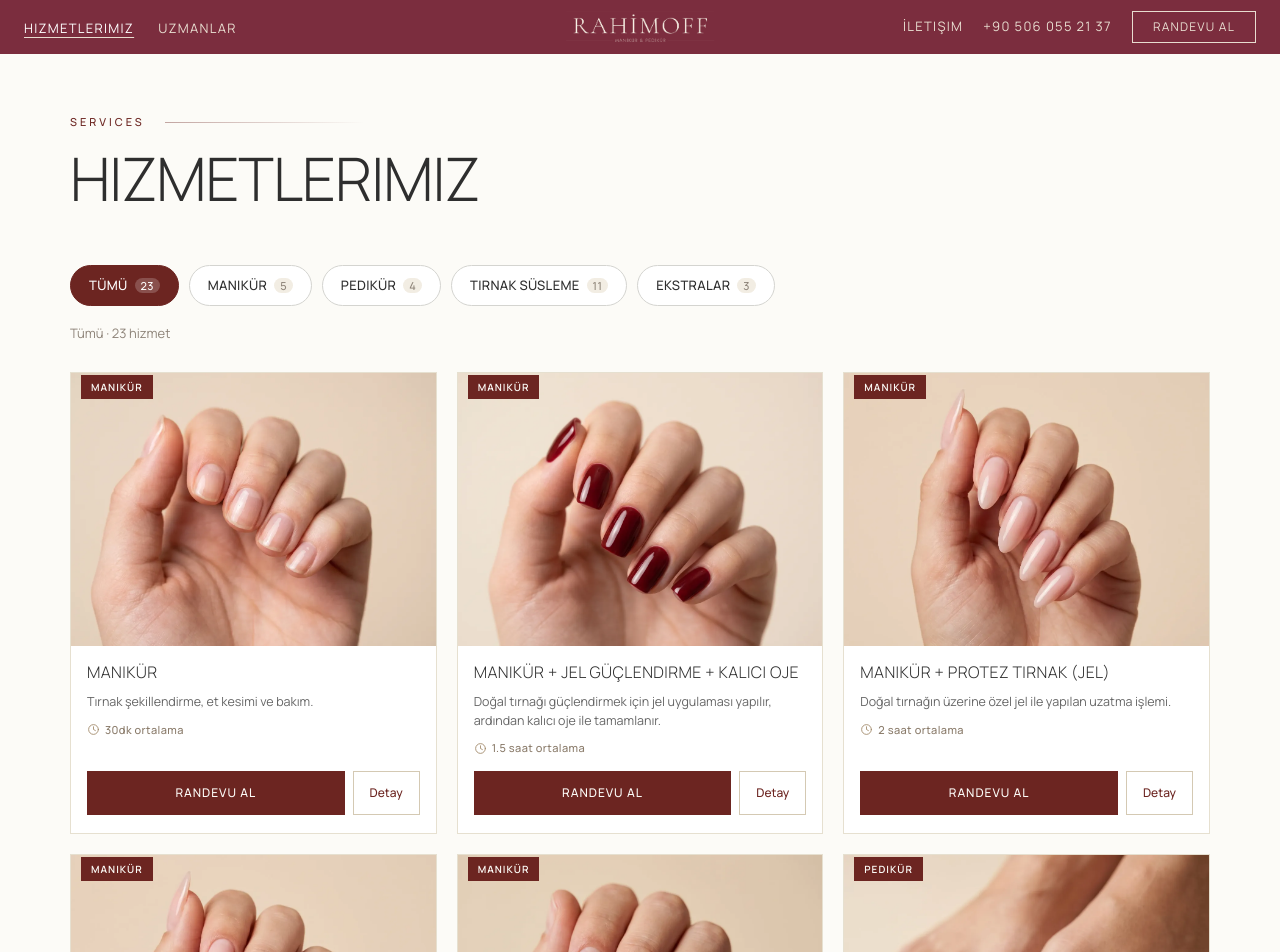
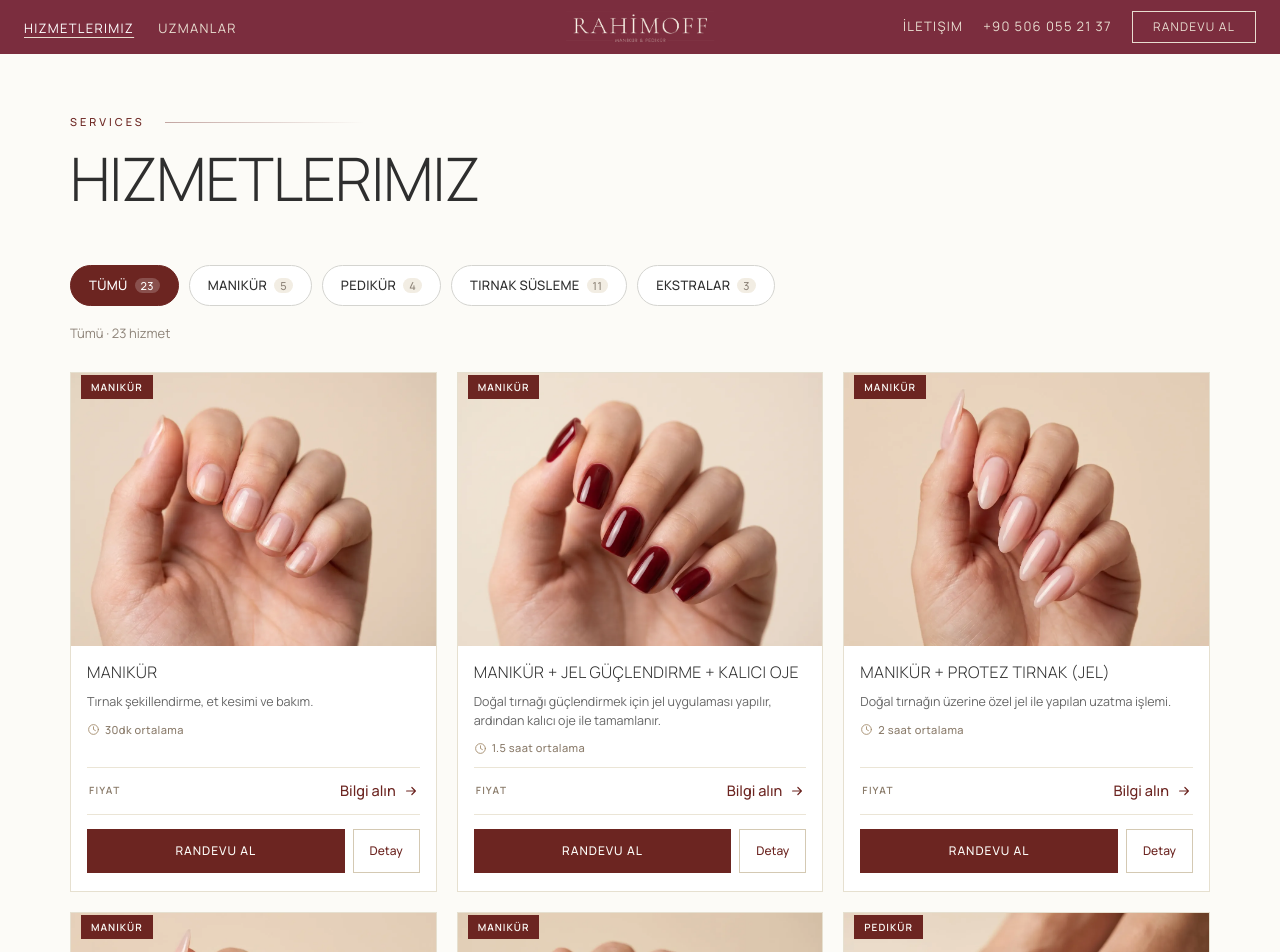
Before and after one commit to ruslanrahimov/rahimoff-nail-studio-react-app, a React (Vite) app: page /services in a window 1280 px wide. Shown: the top 952 px of the page. Built offline with nearby package versions, Linux system fonts and the light colour scheme.

Commit message:
add price inquiry link to service cards and detail panel, opens WhatsApp chat with prefilled message

```diff
--- a/src/components/ServiceCard/ServiceCard.css
+++ b/src/components/ServiceCard/ServiceCard.css
@@ -58,6 +58,60 @@
   padding-top: 4px;
 }
 
+.service-card-price-row {
+  margin-top: auto;
+  display: flex;
+  align-items: center;
+  justify-content: space-between;
+  gap: 12px;
+  min-height: 48px;
+  padding: 0 2px;
+  border-top: 1px solid #ebe5d6;
+  border-bottom: 1px solid #ebe5d6;
+  text-decoration: none;
+  font-family: "Manrope", sans-serif;
+}
+
+.service-card-price-label {
+  font-size: 10px;
+  font-weight: 600;
+  letter-spacing: 0.14em;
+  text-transform: uppercase;
+  color: #8a7b6a;
+}
+
+.service-card-price-cta {
+  display: inline-flex;
+  align-items: center;
+  gap: 8px;
+  font-size: 14.5px;
+  font-weight: 500;
+  color: #6c2521;
+}
+
+.service-card-price-cta svg {
+  transition: transform 0.25s ease;
+}
+
+.service-card-price-row:hover .service-card-price-cta svg,
+.service-card-price-row:focus-visible .service-card-price-cta svg {
+  transform: translateX(4px);
+}
+
+.service-card-price-row + .service-card-buttons {
+  margin-top: 0;
+}
+
+@media (max-width: 640px) {
+  .service-card-price-row {
+    min-height: 54px;
+  }
+
+  .service-card-price-cta {
+    font-size: 16px;
+  }
+}
+
 .service-card-book-btn {
   flex: 1;
   display: flex;
@@ -102,7 +156,8 @@
 @media (prefers-reduced-motion: reduce) {
   .service-card,
   .service-card-book-btn,
-  .service-card-detail-btn {
+  .service-card-detail-btn,
+  .service-card-price-cta svg {
     transition: none;
   }
 }
--- a/src/components/ServiceCard/ServiceCard.jsx
+++ b/src/components/ServiceCard/ServiceCard.jsx
@@ -3,7 +3,7 @@ import "./ServiceCard.css";
 
 const FONT = { fontFamily: "Manrope, sans-serif" };
 
-const ServiceCard = ({ service, categoryLabel, categoryImage, getBookHref, onOpenDetail }) => {
+const ServiceCard = ({ service, categoryLabel, categoryImage, getBookHref, getPriceHref, onOpenDetail }) => {
 	const { name, description, duration, details, photo } = service;
 	const hasDetails = Boolean(details);
 	const photoSrc = photo || categoryImage;
@@ -43,6 +43,21 @@ const ServiceCard = ({ service, categoryLabel, categoryImage, getBookHref, onOpe
 					</div>
 				)}
 
+				<a
+					href={getPriceHref(service)}
+					target="_blank"
+					rel="noopener noreferrer"
+					className="service-card-price-row"
+				>
+					<span className="service-card-price-label">Fiyat</span>
+					<span className="service-card-price-cta">
+						Bilgi alın
+						<svg viewBox="0 0 16 16" width="14" height="14" fill="none" stroke="currentColor" strokeWidth="1.4" strokeLinecap="round" strokeLinejoin="round" aria-hidden="true">
+							<path d="M3 8h10M9 4l4 4-4 4" />
+						</svg>
+					</span>
+				</a>
+
 				<div className="service-card-buttons">
 					<a
 						href={getBookHref(service)}
--- a/src/components/ServiceDetailPanel/ServiceDetailPanel.css
+++ b/src/components/ServiceDetailPanel/ServiceDetailPanel.css
@@ -288,6 +288,26 @@
   min-width: 0;
 }
 
+.service-detail-price-link {
+  display: inline-flex;
+  align-items: center;
+  gap: 8px;
+  min-height: 44px;
+  font-family: "Manrope", sans-serif;
+  font-size: 14.5px;
+  font-weight: 500;
+  color: #6c2521;
+  text-decoration: none;
+}
+
+.service-detail-price-link svg {
+  transition: transform 0.25s ease;
+}
+
+.service-detail-price-link:hover svg {
+  transform: translateX(4px);
+}
+
 .service-detail-book-btn {
   display: flex;
   align-items: center;
--- a/src/components/ServiceDetailPanel/ServiceDetailPanel.jsx
+++ b/src/components/ServiceDetailPanel/ServiceDetailPanel.jsx
@@ -83,7 +83,7 @@ const NoteStrip = ({ items }) => {
 	);
 };
 
-const ServiceDetailPanel = ({ service, onClose, getBookHref }) => {
+const ServiceDetailPanel = ({ service, onClose, getBookHref, getPriceHref }) => {
 	const [entered, setEntered] = useState(false);
 	const closeBtnRef = useRef(null);
 
@@ -185,6 +185,17 @@ const ServiceDetailPanel = ({ service, onClose, getBookHref }) => {
 				<div className="service-detail-footer">
 					<div className="service-detail-footer-price">
 						{duration != null && <DurationBadge duration={duration} />}
+						<a
+							href={getPriceHref(service)}
+							target="_blank"
+							rel="noopener noreferrer"
+							className="service-detail-price-link"
+						>
+							Fiyat bilgisi alın
+							<svg viewBox="0 0 16 16" width="14" height="14" fill="none" stroke="currentColor" strokeWidth="1.4" strokeLinecap="round" strokeLinejoin="round" aria-hidden="true">
+								<path d="M3 8h10M9 4l4 4-4 4" />
+							</svg>
+						</a>
 					</div>
 					<a
 						href={getBookHref(service)}
--- a/src/components/pages/Services.jsx
+++ b/src/components/pages/Services.jsx
@@ -14,6 +14,9 @@ const buildWaLink = (msg) => `https://wa.me/${WA_NUMBER}?text=${encodeURICompone
 
 const getBookHref = (service) =>
 	buildWaLink(`Merhaba! ${service.name} için randevu almak istiyorum.`);
+
+const getPriceHref = (service) =>
+	buildWaLink(`Merhaba! ${service.name} için fiyat bilgisi almak istiyorum.`);
 
 const GENERAL_BOOK_HREF = buildWaLink("Merhaba! Randevu almak istiyorum.");
 
@@ -237,6 +240,7 @@ const Services = () => {
 							categoryLabel={service.categoryLabel}
 							categoryImage={service.categoryImage}
 							getBookHref={getBookHref}
+							getPriceHref={getPriceHref}
 							onOpenDetail={setOpenServiceId}
 						/>
 					))}
@@ -290,6 +294,7 @@ const Services = () => {
 				<ServiceDetailPanel
 					service={openService}
 					getBookHref={getBookHref}
+							getPriceHref={getPriceHref}
 					onClose={() => setOpenServiceId(null)}
 				/>
 			)}
```
